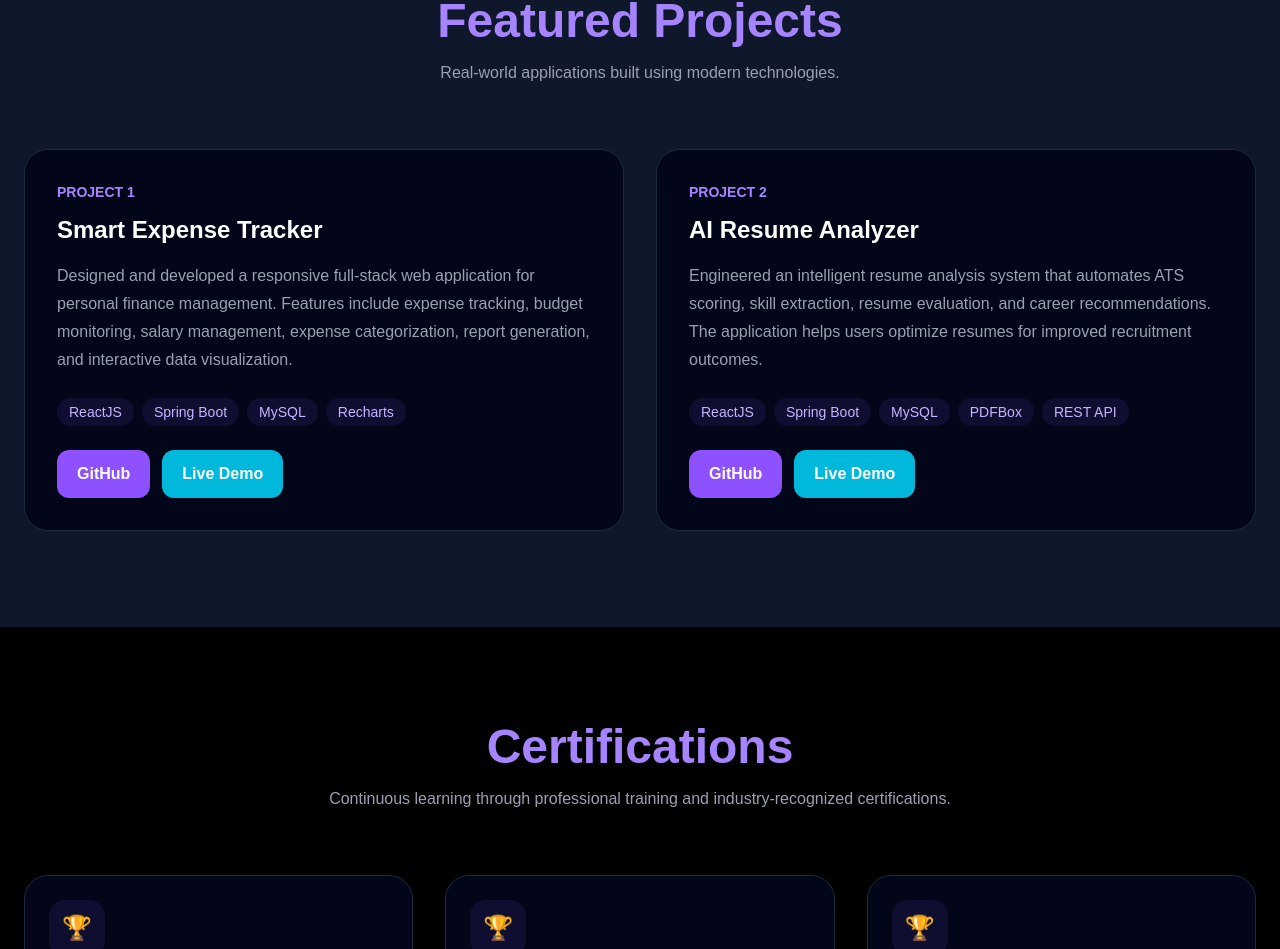
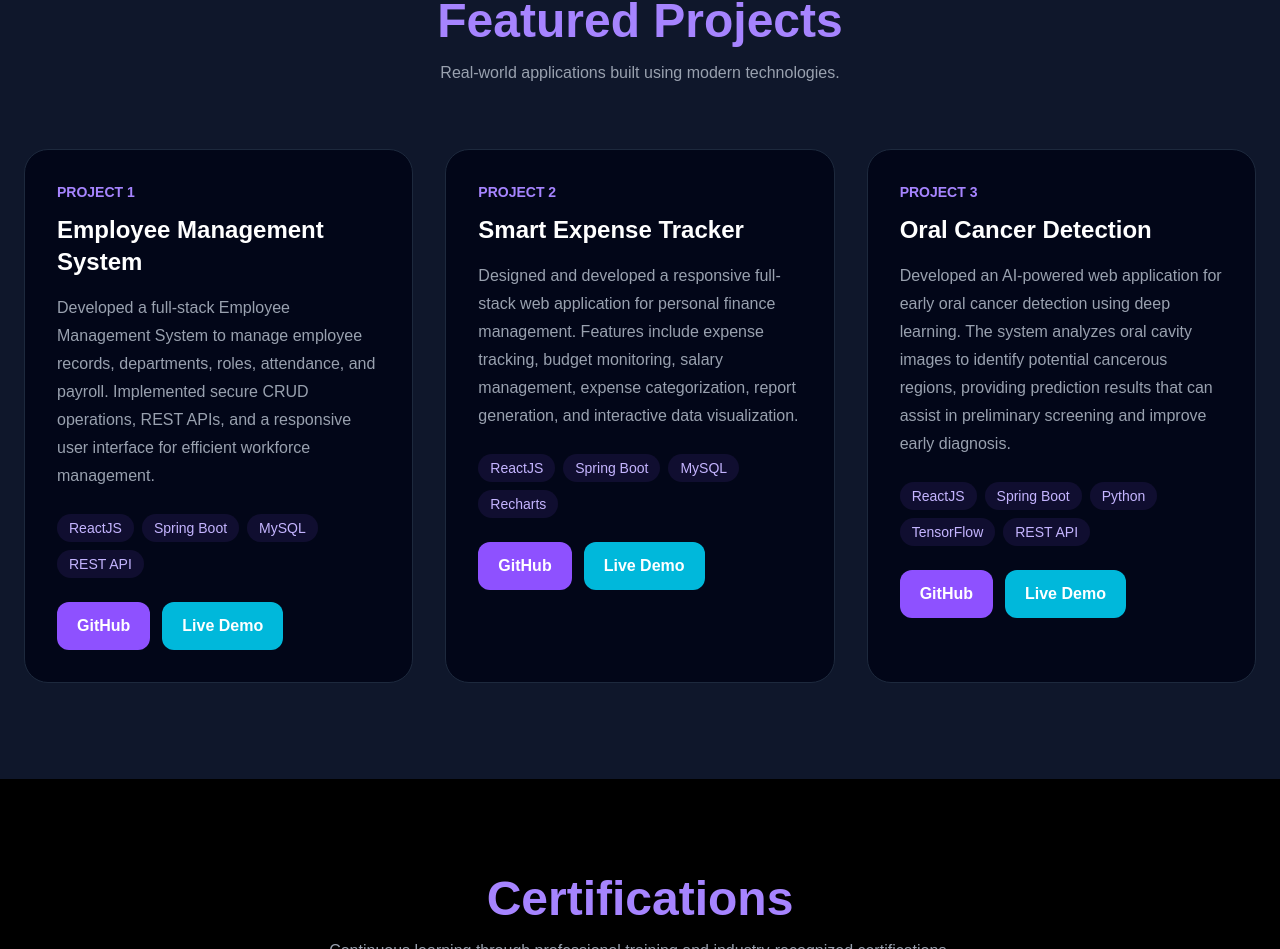
Before and after one commit to Benasir400/portfolio, a React (Vite) app: page / in a window 1280 px wide. Shown: the part 2081-3030 px from the top of the page. Built offline with nearby package versions, Linux system fonts and the light colour scheme.

Commit message:
Project update

```diff
--- a/src/components/Projects.jsx
+++ b/src/components/Projects.jsx
@@ -1,5 +1,21 @@
 export default function Projects() {
   const projects = [
+    {
+      title: "Employee Management System",
+      description:
+        "Developed a full-stack Employee Management System to manage employee records, departments, roles, attendance, and payroll. Implemented secure CRUD operations, REST APIs, and a responsive user interface for efficient workforce management.",
+      tech: [
+        "ReactJS",
+        "Spring Boot",
+        "MySQL",
+        "REST API"
+      ],
+      github:
+        "https://github.com/Benasir400/employee-management-system",
+      demo:
+        "https://your-employee-management.vercel.app"
+    },
+
     {
       title: "Smart Expense Tracker",
       description:
@@ -17,20 +33,19 @@ export default function Projects() {
     },
 
     {
-      title: "AI Resume Analyzer",
+  title: "Oral Cancer Detection",
   description:
-        "Engineered an intelligent resume analysis system that automates ATS scoring, skill extraction, resume evaluation, and career recommendations. The application helps users optimize resumes for improved recruitment outcomes.",
+    "Developed an AI-powered web application for early oral cancer detection using deep learning. The system analyzes oral cavity images to identify potential cancerous regions, providing prediction results that can assist in preliminary screening and improve early diagnosis.",
   tech: [
     "ReactJS",
     "Spring Boot",
-        "MySQL",
-        "PDFBox",
+    "Python",
+    "TensorFlow",
     "REST API"
   ],
   github:
-        "https://github.com/Benasir400/AI-Resume-Analyzer",
-      demo:
-        "https://your-resume-analyzer.vercel.app"
+    "https://github.com/Benasir400/oral_cancer",
+
 }
   ];
 
@@ -51,7 +66,7 @@ export default function Projects() {
           </p>
         </div>
 
-        <div className="grid lg:grid-cols-2 gap-8">
+        <div className="grid lg:grid-cols-2 xl:grid-cols-3 gap-8">
 
           {projects.map((project, index) => (
             <div
```
Lines whose indentation alone changed are shown as unchanged.
